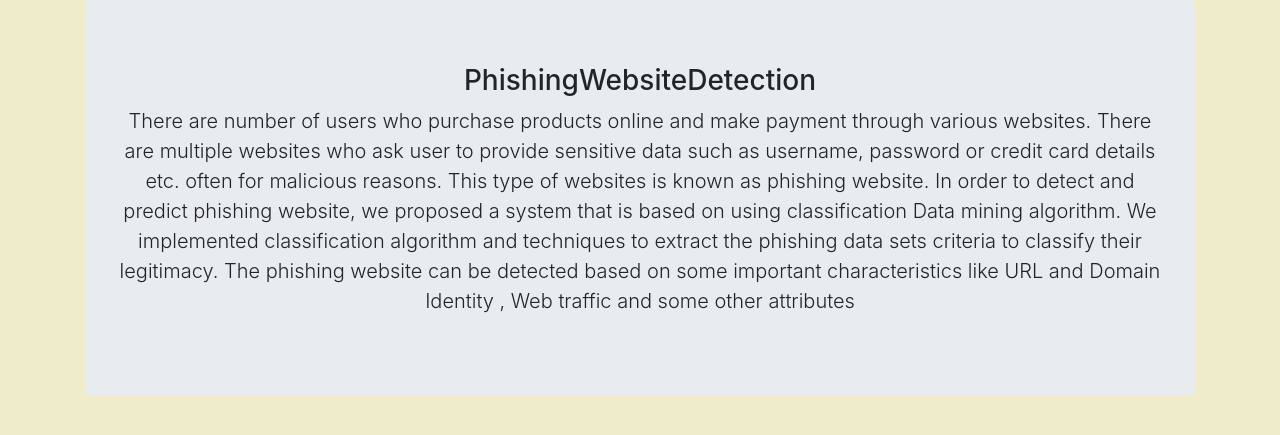
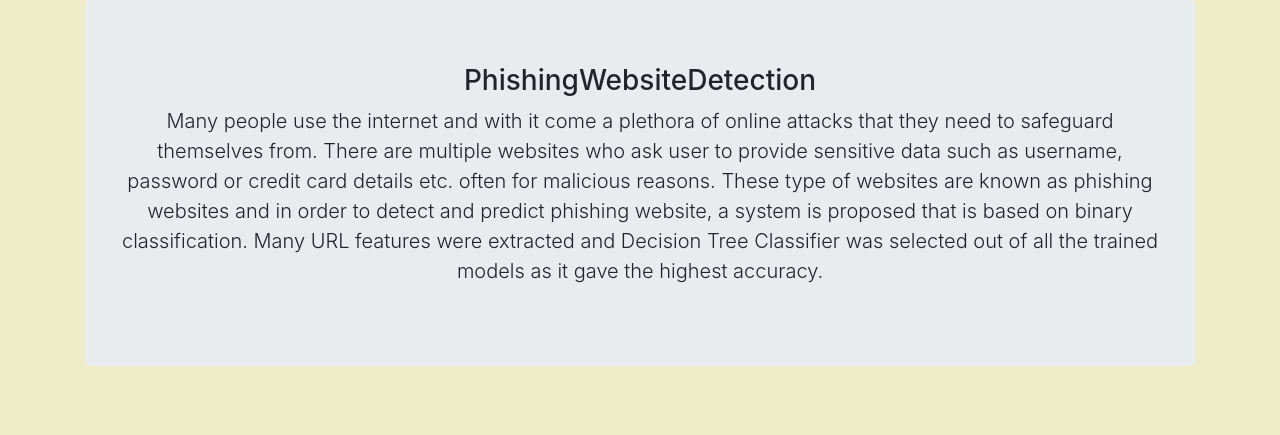
Before and after one commit to saumils03/Detecting-Phishing-Websites-using-Machine-Learning, a Flask app: page /about in a window 1280 px wide. Shown: the part 56-491 px from the top of the page. Run offline with Flask 2, Linux system fonts and the light colour scheme; some libraries are stand-ins or nearby versions.

Commit message:
Modified the about page

```diff
--- a/templates/about.html
+++ b/templates/about.html
@@ -9,11 +9,10 @@
 	<center>
 		<h3>PhishingWebsiteDetection</h3>
 		<p class=lead>
-		There are number of users who purchase products online and make payment through various websites.
+		Many people use the internet and with it come a plethora of online attacks that they need to safeguard themselves from.
 		There are multiple websites who ask user to provide sensitive data such as username, password or credit card details etc. often for malicious reasons.
-		This type of websites is known as phishing website. In order to detect and predict phishing website, we proposed a system that is based on using classification Data mining algorithm.
-		We implemented classification algorithm and techniques to extract the phishing data sets criteria to classify their legitimacy.
-		The phishing website can be detected based on some important characteristics like URL and Domain Identity , Web traffic and some other attributes
+		These type of websites are known as phishing websites and in order to detect and predict phishing website, a system is proposed that is based on binary classification.
+		Many URL features were extracted and Decision Tree Classifier was selected out of all the trained models as it gave the highest accuracy.
 		</p>
 	</center>
 	</div>
```
